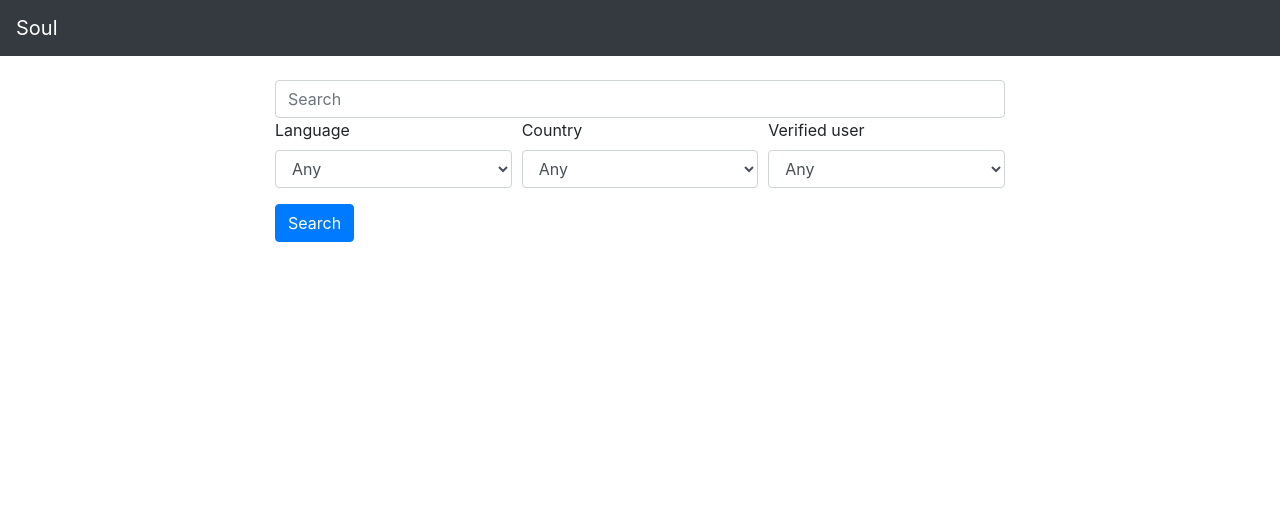
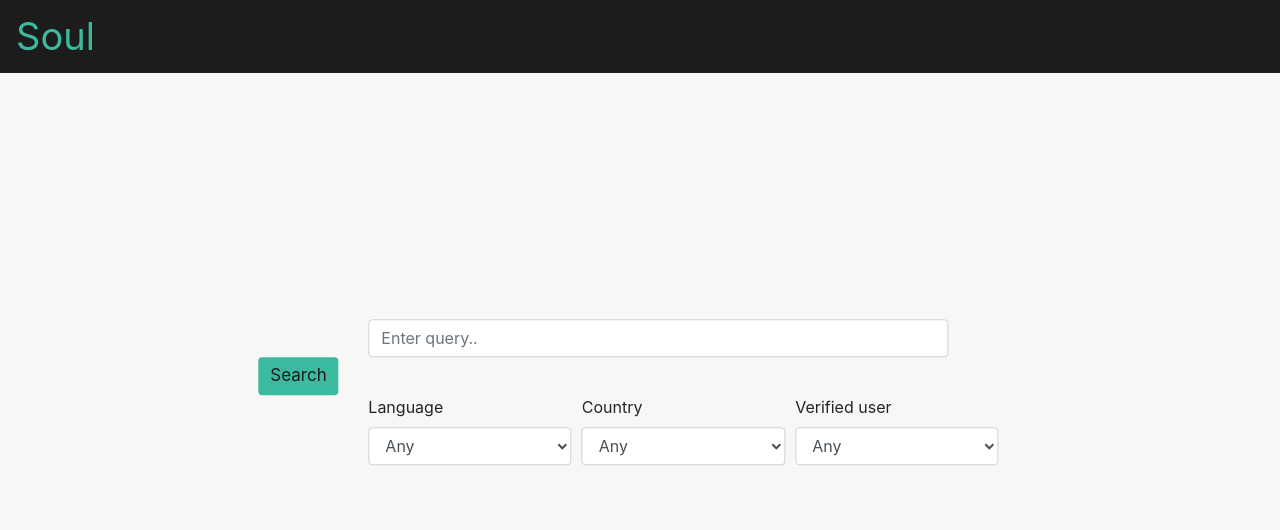
Before and after one commit to gkr539/Search-Engine, a Django app: page / in a window 1280 px wide. Shown: the top 530 px of the page. Run offline with Django 3.2, Linux system fonts and the light colour scheme; some libraries are stand-ins or nearby versions.

Commit message:
UI changes

```diff
--- a/dashboard/templates/dashboard/dashboard.html
+++ b/dashboard/templates/dashboard/dashboard.html
@@ -1,15 +1,31 @@
 {% extends 'dashboard/header.html' %}}
 {% block content %}
 <div class="container" id="search">
+   <style type="text/css">
+      .col-sm-8{
+         padding: 50px;
+             margin: 0;
+    position: absolute;
+    top: 50%;
+    left: 50%;
+    margin-right: -50%;
+    transform: translate(-50%, -50%)
+      }
+   </style>
    </br>
    <div class="row">
       <div class="col-sm-2"></div>
       <div class="col-sm-8">
          <form action="getData" method="get">
-
-            <input class="form-control" type="text" placeholder="Search" id="q" name="q" aria-label="q" required>
-
             <div class="form-row">
+            <div style=" display: inline-block;width: 76%;margin-left: 110px">
+            <input class="form-control" type="text" placeholder="Enter query.." id="q"  name="q" aria-label="q" required>
+            </div>
+          <div >
+            <button type="submit" class="btn btn-primary"style=" display: inline-block; background-color: #3cba9f;border: none;color: #1c1c1c;width: 100%;font-size: 17px;">Search</button>
+          </div>
+        </div>
+            <div class="form-row" style="width: 85%;margin-left: 100px">
                <div class="form-group col-md-4">
                   <label for="language">Language</label>
                   <select id="language" class="form-control" name="language" >
@@ -40,7 +56,6 @@
                </div>
 
             </div>
-            <button type="submit" class="btn btn-primary">Search</button>
          </form>
       </div>
    </div>
--- a/dashboard/templates/dashboard/header.html
+++ b/dashboard/templates/dashboard/header.html
@@ -5,8 +5,37 @@
     <title>SOUL</title>
     <link rel="stylesheet" href="https://stackpath.bootstrapcdn.com/bootstrap/4.3.1/css/bootstrap.min.css" integrity="sha384-ggOyR0iXCbMQv3Xipma34MD+dH/1fQ784/j6cY/iJTQUOhcWr7x9JvoRxT2MZw1T" crossorigin="anonymous">
 </head>
+<style type="text/css">
+  body{
+    background-color: #f7f7f5;
+  }
+</style>
 <body>
-
+<style type="text/css">
+.navbar {
+  overflow: hidden;
+  background-color: #333;
+  position: fixed;
+  top: 0;
+  width: 100%;
+  z-index: 1;
+}
+.navbar-dark .navbar-brand {
+    color: #3cba9f;
+}
+.navbar-brand {
+    display: inline-block;
+    padding-top: 0;
+    padding-bottom: 0;
+    margin-right: 1rem;
+    font-size: 38px;
+    line-height: inherit;
+    white-space: nowrap;
+}
+.bg-dark {
+    background-color: #1c1c1c!important;
+}
+</style>
 <nav class="navbar navbar-expand-sm bg-dark navbar-dark">
   <a class="navbar-brand" href="http://127.0.0.1:8000">Soul</a>
   <button class="navbar-toggler" type="button" data-toggle="collapse" data-target="#collapsibleNavbar">
--- a/dashboard/views.py
+++ b/dashboard/views.py
@@ -51,6 +51,7 @@ def get_tweet_sentiment(tweet):
 search = ""
 lang = ""
 cout = ""
+ver = ""
 
 def getData(request):
 
@@ -62,10 +63,12 @@ def getData(request):
         search = searchText
         lang = language
         cout = country
+        ver = ver_status
     except MultiValueDictKeyError:
         searchText = search
         language = lang
         country = cout
+        ver_status = ver
     q = quote(searchText)
     language=quote(language)
     langdict = defaultdict(lambda : 'undefined')
@@ -101,7 +104,10 @@ def getData(request):
     url = 'http://18.223.109.186:8983/solr/IRF19P1/select?q=(text_en%3A('+q+')%20OR%20'+'text_hi%3A('+q+')%20OR%20'+'text_pt%3A('+q+')%20OR%20'+'full_text%3A('+q+'))'+lang_filter+country_filter+ver_status_filter+'&wt=json&indent=true&rows=500'
     print(url)
     data = urlopen(url)
-    tweets = json.load(data)['response']['docs']
+    response = json.load(data)['response']
+    tweets = response['docs']
+    countOfTweets=response['numFound']
+    print(countOfTweets)
     cnt = Counter()
     cnt1 = Counter()
     cnt2 = Counter()
@@ -196,6 +202,7 @@ def getData(request):
              "sentiments":sentiments,
              "sentimentcounts":sentimentcounts,
              "sentimentcolors":sentimentcolors,
-             'tweet_status': tweet_status }
+             'tweet_status': tweet_status,
+             'countOfTweets': countOfTweets }
 
     return render(request, 'dashboard/result.html', my_dict)
```
Also changed, not shown: dashboard/templates/dashboard/result.html (+88 -34 lines).
